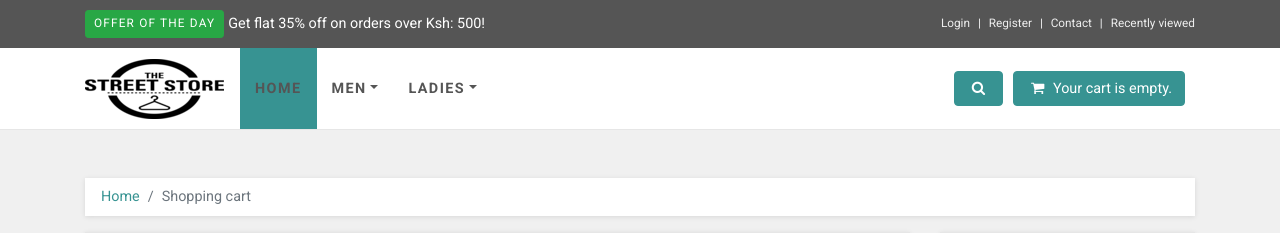
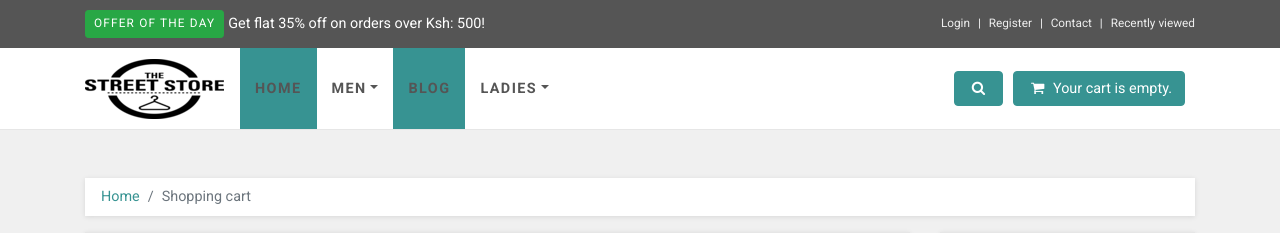
Before and after one commit to munyuaDeveloper/ClothStore, a Django app: page /cart/ in a window 1280 px wide. Shown: the top 233 px of the page. Run offline with Django 3.2, Linux system fonts and the light colour scheme; some libraries are stand-ins or nearby versions.

Commit message:
finished the blog pages

```diff
--- a/templates/base.html
+++ b/templates/base.html
@@ -167,6 +167,7 @@
                             </li>
                         </ul>
                     </li>
+                    <li class="nav-item"><a href="{% url 'post_list' %}" class="nav-link active">Blog</a></li>
                     <li class="nav-item dropdown menu-large">
                         <a href="#" data-toggle="dropdown" data-hover="dropdown" data-delay="200"
                            class="dropdown-toggle nav-link">Ladies<b class="caret"></b></a>
```
